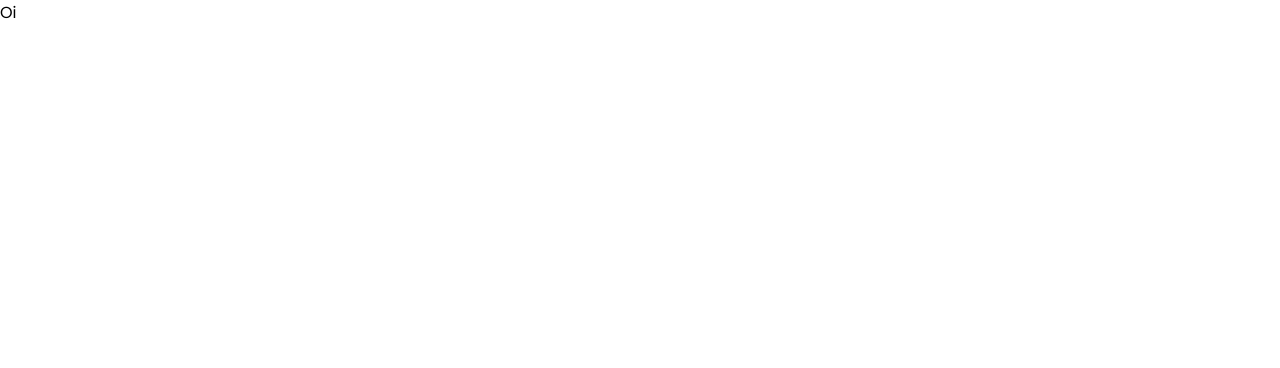
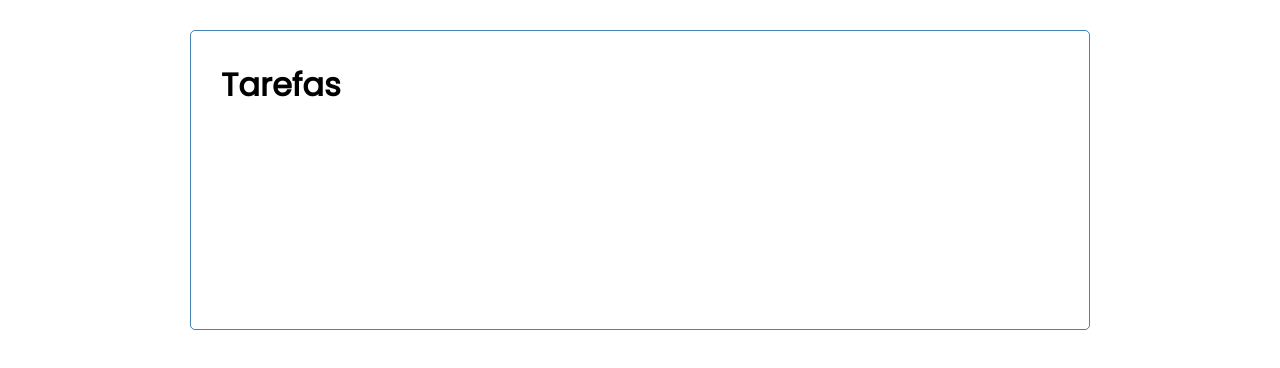
Before and after one commit to JonasDCampos/lista-tarefas, an Angular app: page / in a window 1280 px wide. Shown: the top 368 px of the page. Built offline with nearby package versions, Linux system fonts and the light colour scheme.

Commit message:
Estilização do Header

```diff
--- a/src/app/app.component.html
+++ b/src/app/app.component.html
@@ -1 +1,3 @@
-<p>Oi</p>
+<div class="container">
+  <app-header> </app-header>
+</div>
--- a/src/app/app.component.ts
+++ b/src/app/app.component.ts
@@ -1,9 +1,10 @@
 import { Component } from '@angular/core';
 import { RouterOutlet } from '@angular/router';
+import { HeaderComponent } from "./components/header/header.component";
 
 @Component({
   selector: 'app-root',
-  imports: [RouterOutlet],
+  imports: [RouterOutlet, HeaderComponent],
   templateUrl: './app.component.html',
   styleUrl: './app.component.css'
 })
--- a/src/app/components/header/header.component.css
+++ b/src/app/components/header/header.component.css
@@ -0,0 +1,6 @@
+header{
+    display: flex;
+    justify-content: space-between;
+    align-items: center;
+    margin-bottom: 20px;
+}
--- a/src/app/components/header/header.component.html
+++ b/src/app/components/header/header.component.html
@@ -1 +1,3 @@
-<p>header works!</p>
+<header>
+    <h1>{{title}}</h1>
+</header>
--- a/src/app/components/header/header.component.ts
+++ b/src/app/components/header/header.component.ts
@@ -7,5 +7,5 @@ import { Component } from '@angular/core';
   styleUrl: './header.component.css'
 })
 export class HeaderComponent {
-
+  title: string = 'Tarefas';
 }
```
